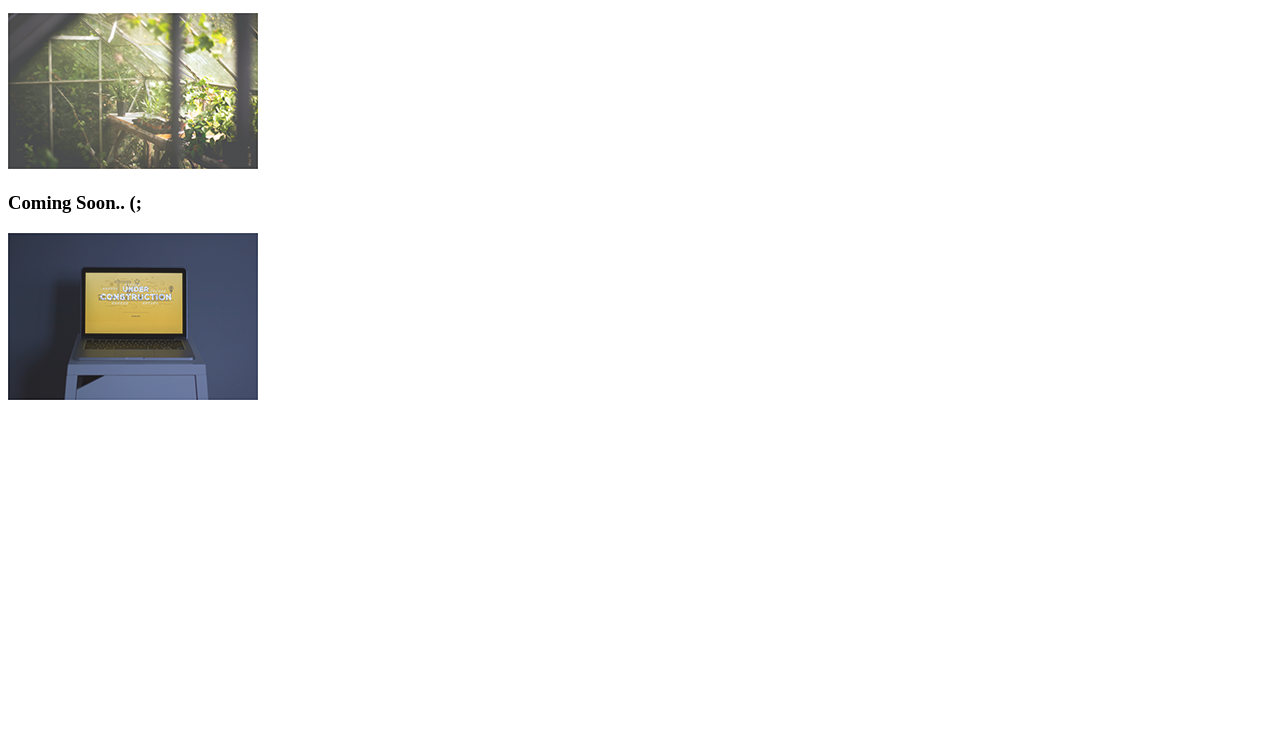
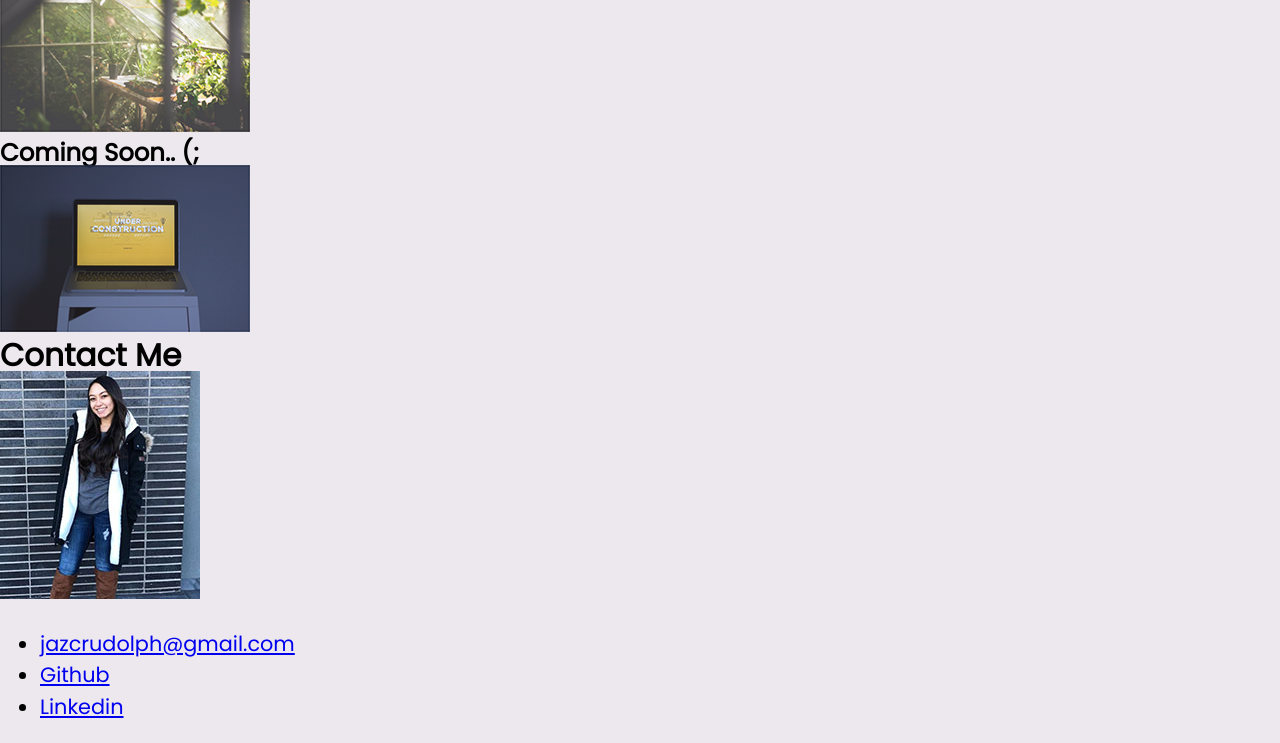
Before and after one commit to jazcr/1portfolio, a plain HTML site: page index.html in a window 1280 px wide. Shown: the part 811-1554 px from the top of the page. Before the commit the page ends 1223 px from the top, so only its background shows below. Drawn offline with Linux system fonts and the light colour scheme.

Commit message:
CSS basics added

```diff
--- a/assets/css/style.css
+++ b/assets/css/style.css
@@ -0,0 +1,50 @@
+:root {
+    --clr-purp: #b8a0b8;
+    --clr-wht: #ffffff;
+    --clr-light: #ede7ee;
+
+}
+
+
+
+*,
+*::before,
+*::after {
+    box-sizing: border-box;
+}
+
+
+body,
+h1,
+h2,
+h3,
+p {
+    margin: 0;
+}
+
+body {
+    font-family: 'Poppins', sans-serif;
+    font-weight: 400;
+    font-size: 1.3rem;
+    line-height: 1.5;
+}
+
+
+h1,
+h2,
+h3 {
+    line-height: 1;
+}
+
+
+.bg-light {
+    background-color: var(--clr-light);
+}
+
+.bg-purp {
+    background-color: var(--clr-purp);
+}
+
+.bg-wht {
+    background-color: var(--clr-light);
+}
--- a/index.html
+++ b/index.html
@@ -4,10 +4,12 @@
     <meta charset="UTF-8">
     <meta http-equiv="X-UA-Compatible" content="IE=edge">
     <meta name="viewport" content="width=device-width, initial-scale=1.0">
+    <link href="https://fonts.googleapis.com/css2?family=Poppins&display=swap" rel="stylesheet">
+    <link rel="stylesheet" href="./assets/css/style.css">
     <title>JCR | Portfolio</title>
 </head>
 
-<body>
+<body class="bg-light">
     <header class="bg-purp">
         <nav class="navbar">
             <ul>
@@ -17,11 +19,11 @@
             </ul>
         </nav>
 
-        <h1> Jasmine Rudolph </h1>
+        <h1 class="text-center"> Jasmine Rudolph </h1>
     </header>
 
     <div>
-        <h2 id="about-me">About Me</h2>
+        <h2 id="about-me" class="text-center">About Me</h2>
         <p>I am a proud Colorado native. I started my college education marjoring in General Psychology because I wanted to make a difference in people's lives. I was always interested in Computer Science but I had a hard time believing that I could fit into "tech-world". After figuring out that <em>the tech world</em> is one of the biggest things changing people's lives, I wanted in! </p>
     </div>
 
@@ -60,5 +62,21 @@
 </section>
 
 
+
+
+<footer id="contact">
+
+    <div class="row grid"><h2>Contact Me</h2></div>
+
+    <div class="grid">
+    <img src="assets/img/pic.JPG" alt="picture of me"/>
+    <ul>
+        <li><a href="mailto:jazcrudolph@gmail.com" target="_BLANK">jazcrudolph@gmail.com</a>
+        <li><a href="https://github.com/jazcr" target="_BLANK">Github
+        <li><a href="https://www.linkedin.com/in/jasmine-rudolph-03072920b/" target="_BLANK"> Linkedin </a>
+     </ul>
+
+</footer>
+
 </body>
 </html>
```
